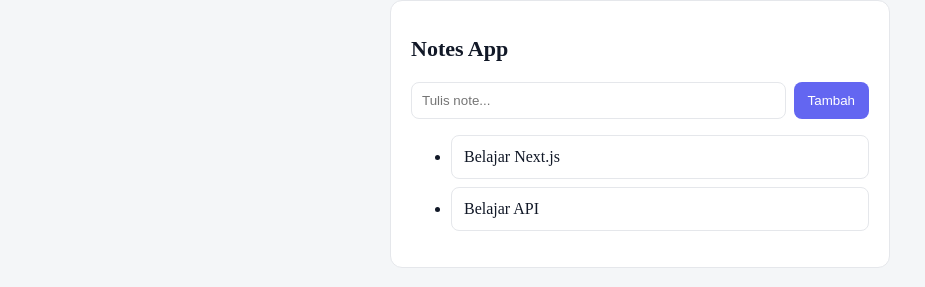
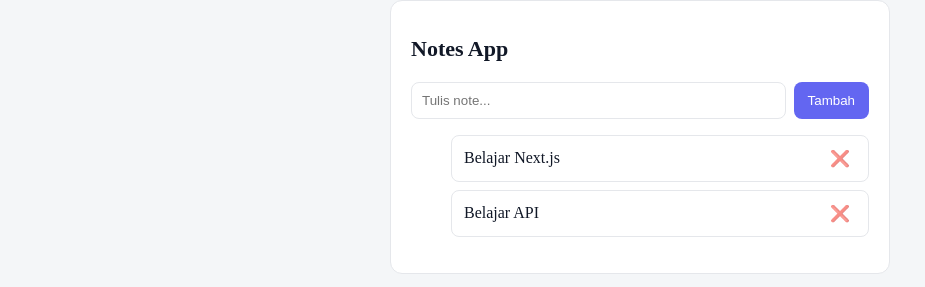
Before and after one commit to Desul27/nextjs-user-directory, a Next.js app: page / in a window 1280 px wide. Shown: the part 129-416 px from the top of the page, without its empty margins (0-925 px from the left). Built offline with nearby package versions, Linux system fonts and the light colour scheme.

Commit message:
ui: add hover effects for note items and delete button

```diff
--- a/app/api/notes/route.js
+++ b/app/api/notes/route.js
@@ -11,13 +11,16 @@ export async function GET() {
 // POST → tambah note
 export async function POST(req) {
   const body = await req.json();
-
   const newNote = {
     id: Date.now(),
     title: body.title,
   };
-
   notes.push(newNote);
-
   return Response.json(newNote);
 }
+
+export async function DELETE(req) {
+  const { id } = await req.json();
+  notes = notes.filter((note) => note.id !== id);
+  return Response.json({ success: true });
+}
--- a/app/page.module.css
+++ b/app/page.module.css
@@ -47,24 +47,38 @@
   opacity: 0.9;
 }
 
+.deleteBtn {
+  background: transparent;
+  border: none;
+  cursor: pointer;
+  font-size: 16px;
+  opacity: 0.6;
+  transition: 0.2s ease;
+}
+
+.deleteBtn:hover {
+  opacity: 1;
+  transform: scale(1.1);
+}
 .item {
+  display: flex;
+  justify-content: space-between;
+  align-items: center;
+
   padding: 12px;
   border-radius: 8px;
   margin-bottom: 8px;
+  border: 1px solid var(--border);
   background: var(--card);
+
   color: var(--text);
-  border: 1px solid var(--border);
-  border-bottom: 1px solid var(--border);
-  transition: background 0.2s ease;
+  transition: background 0.2s ease, transform 0.2s ease;
 }
 
-/* .item {
-  padding: 10px;
-  border-bottom: 1px solid var(--border);
-  transition: background 0.2s ease;
-} */
 .item:hover {
-  background: rgba(0,0,0,0.03);
+  background: rgba(0, 0, 0, 0.03);
+  transform: translateY(-1px);
+  cursor: pointer;
 }
 .dark .item:hover {
   background: rgba(255,255,255,0.05);
--- a/app/page.tsx
+++ b/app/page.tsx
@@ -25,15 +25,24 @@ export default function Home() {
       },
       body: JSON.stringify({ title }),
     });
-
     const newNote = await res.json();
-
     setNotes((prev) => [...prev, newNote]);
     setTitle("");
   };
+    const handleDelete = async (id: number) => {
+    await fetch("/api/notes", {
+    method: "DELETE",
+    headers: {
+      "Content-Type": "application/json",
+    },
+    body: JSON.stringify({ id }),
+    });
+    setNotes((prev) => prev.filter((note) => note.id !== id));
+    };
+
 
     return (
-     <div className={styles.container}>
+    <div className={styles.container}>
     <div className={styles.card}>
       <h1 className={styles.title}>Notes App</h1>
 
@@ -52,9 +61,12 @@ export default function Home() {
 
       <ul className={styles.list}>
         {notes.map((note) => (
-          <li key={note.id} className={styles.item}>
-            {note.title}
-          </li>
+      <li key={note.id} className={styles.item}>
+       <span>{note.title}</span>
+        <button className={styles.deleteBtn} onClick={() => handleDelete(note.id)}>
+          ❌
+        </button>
+      </li>
         ))}
       </ul>
     </div>
```
